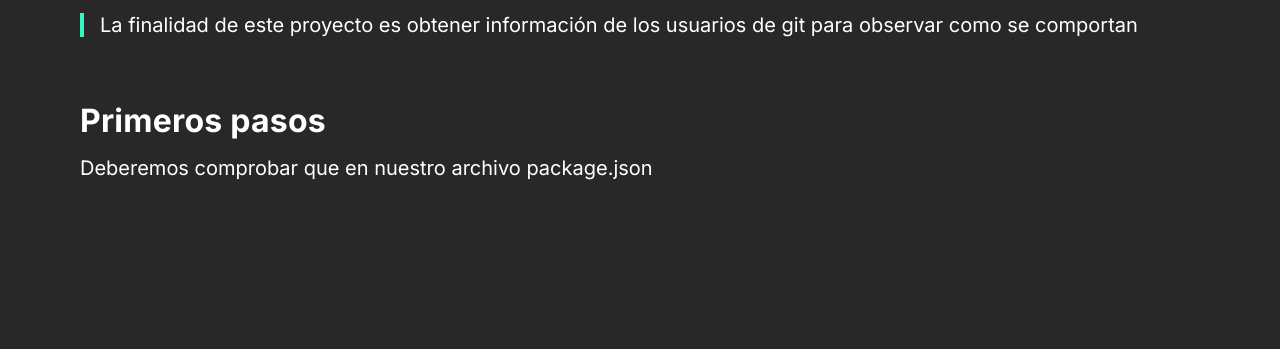
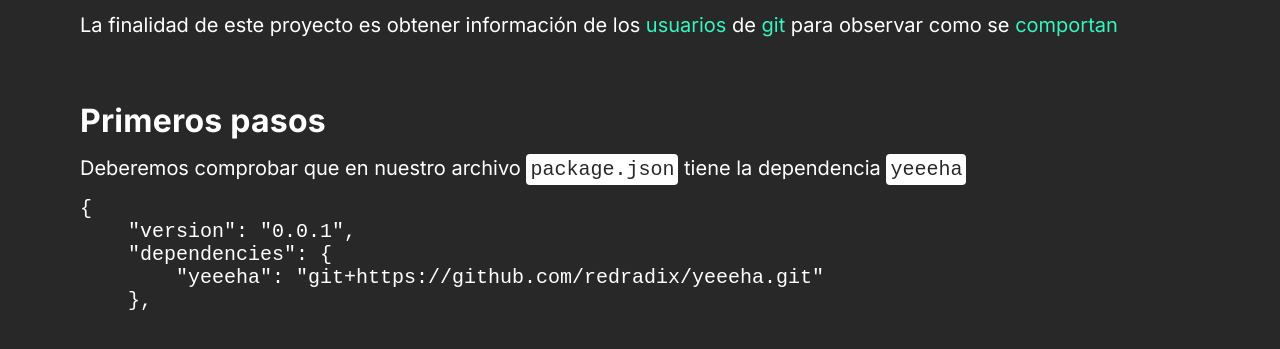
Before and after one commit to redradix/yeeeha-example, a website: page index.html in a window 1280 px wide. Shown: the part 95-444 px from the top of the page. Drawn offline with Linux system fonts and the light colour scheme.

Commit message:
Presentation advances ||

```diff
--- a/index.html
+++ b/index.html
@@ -20,14 +20,28 @@
         </h1>
       </div>
       <p class="purpose">
-        La finalidad de este proyecto es obtener información de los usuarios de
-        git para observar como se comportan
+        La finalidad de este proyecto es obtener información de los
+        <mark>usuarios</mark> de <mark>git</mark> para observar como se
+        <mark>comportan</mark>
       </p>
     </header>
     <main>
       <section class="first-steps">
         <h2>Primeros pasos</h2>
-        <p>Deberemos comprobar que en nuestro archivo package.json</p>
+        <p>
+          Deberemos comprobar que en nuestro archivo
+          <code>package.json</code> tiene la dependencia <code>yeeeha</code>
+        </p>
+
+        <pre>
+{
+    "version": "0.0.1",
+    "dependencies": {
+        "yeeeha": "git+https://github.com/redradix/yeeeha.git"
+    },
+            </pre
+        >
+        <!-- <p>una vez instalada y el usuario interactue con git</p> -->
       </section>
     </main>
   </body>
--- a/src/css/styles.css
+++ b/src/css/styles.css
@@ -40,8 +40,6 @@ main {
 
 .purpose {
   margin-left: 3.5rem;
-  border-left: 0.25rem solid var(--green);
-  padding-left: 1rem;
 }
 
 h1,
@@ -58,7 +56,20 @@ h2 {
   font-size: 2rem;
 }
 
-p {
+p,
+pre {
   font-size: 1.25rem;
   margin: 1rem 0;
 }
+
+mark {
+  background: var(--black);
+  color: var(--green);
+}
+
+code {
+  background-color: var(--white);
+  color: var(--black);
+  padding: 0.25rem;
+  border-radius: 0.25rem;
+}
```
